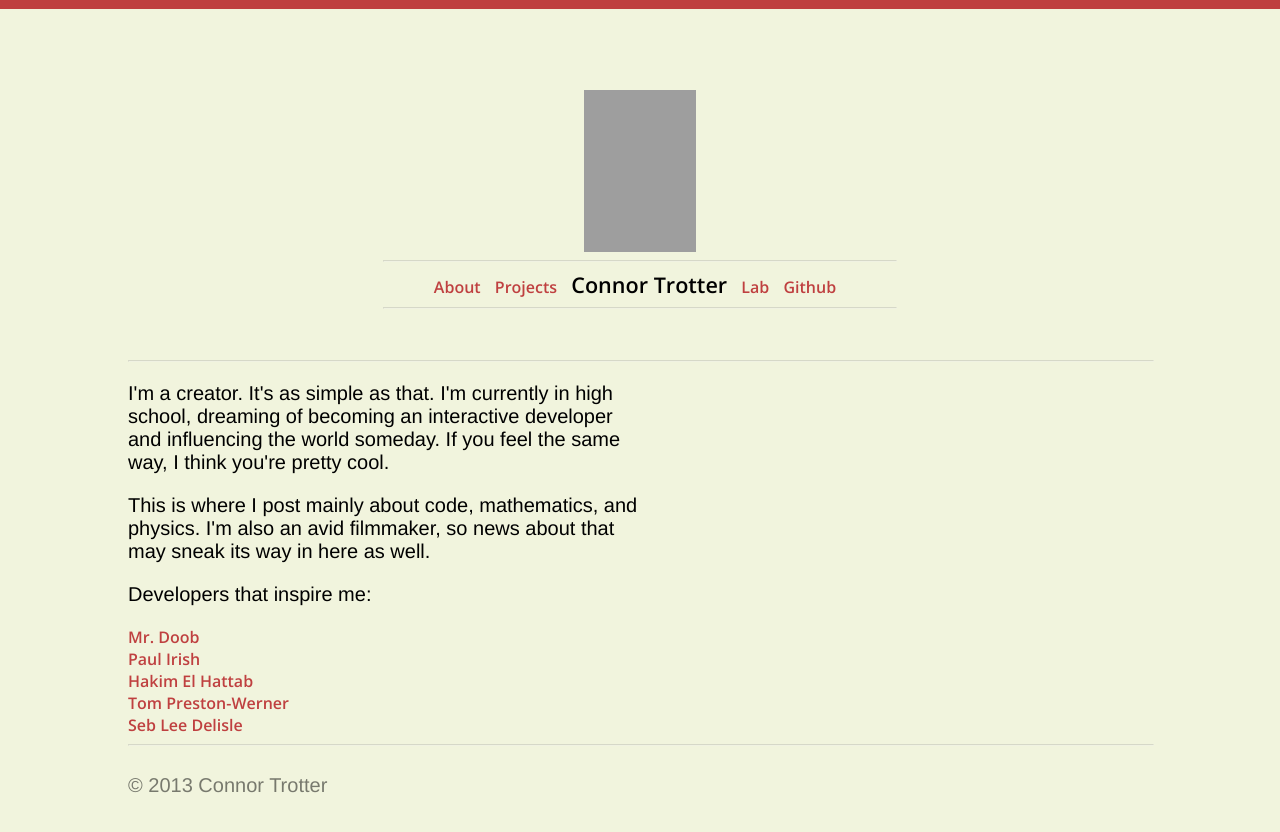
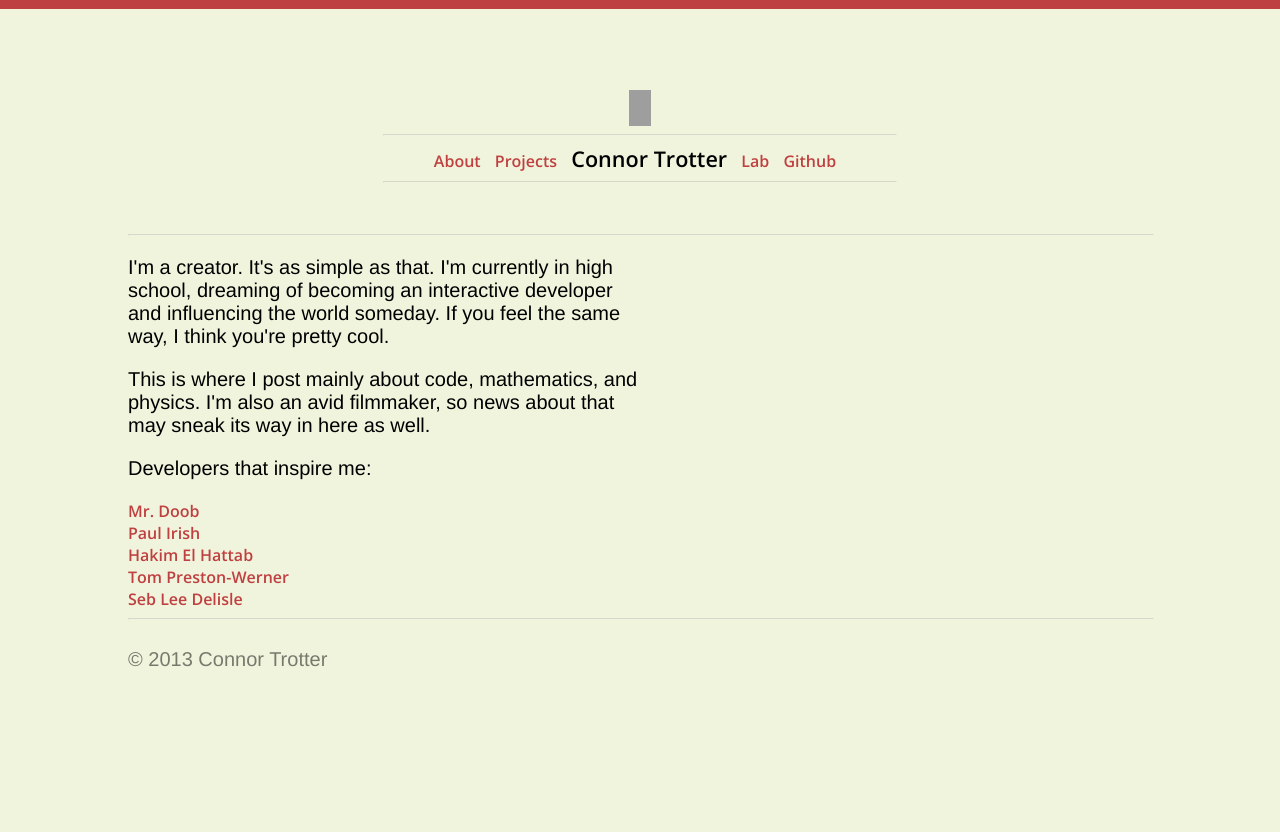
Before and after one commit to touchRED/touchRED.github.io, a Jekyll site: the page built from about.html, in a window 1280 px wide. Shown: the top 832 px of the page. Built offline with Jekyll 4.4.1, drawn with Linux system fonts in a browser that asks for light colours; nearby versions of some CDN libraries; grey boxes are pictures that could not be loaded.

Commit message:
Update secondary.html

```diff
--- a/_layouts/secondary.html
+++ b/_layouts/secondary.html
@@ -31,7 +31,7 @@
 <div id = "home">
 	<div id = "container" class = "hcont">
 		<div id = "nav">
-			<a href = "/"><img class = "circle" src = "/img/me_circle.png" width = "11%" height = "18%"></a>
+			<a href = "/"><img class = "circle" src = "/img/me_circle.png" width = "22px" height = "36px"></a>
 			<hr width = "50%">
 			<ul>
 				<li><a href = "/about.html">About</a></li>
```
